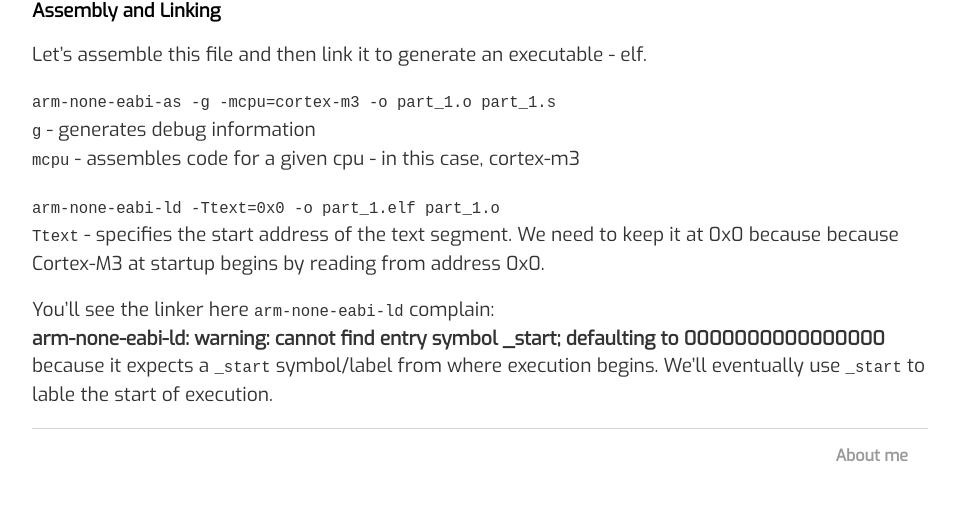
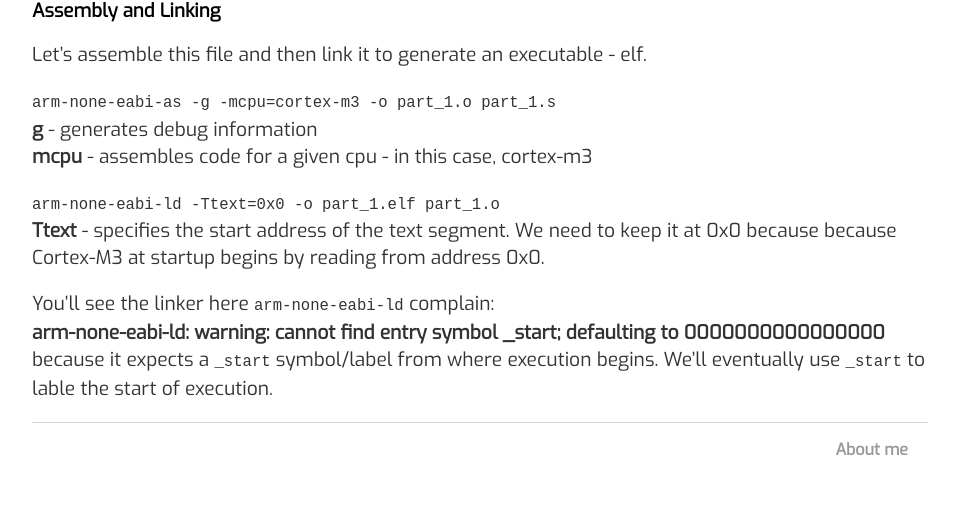
Before and after one commit to varun-venkatesh/varun-venkatesh.github.io, a Jekyll site: the page built from _posts/2020-09-28-bare-mtl-chapter2.md, in a window 1280 px wide. Shown: the part 1982-2505 px from the top of the page, without its empty margins (160-1118 px from the left). Built offline with Jekyll 4.4.1, drawn with Linux system fonts in a browser that asks for light colours.

Commit message:
Update 2020-09-28-bare-mtl-chapter2.md

````diff
--- a/_posts/2020-09-28-bare-mtl-chapter2.md
+++ b/_posts/2020-09-28-bare-mtl-chapter2.md
@@ -66,11 +66,11 @@
 Let's assemble this file and then link it to generate an executable - elf.
 
 ```arm-none-eabi-as -g -mcpu=cortex-m3 -o part_1.o part_1.s```
-```g``` - generates debug information
-```mcpu``` - assembles code for a given cpu - in this case, cortex-m3
+**g** - generates debug information
+**mcpu** - assembles code for a given cpu - in this case, cortex-m3
 
 ```arm-none-eabi-ld -Ttext=0x0 -o part_1.elf part_1.o```
-```Ttext``` - specifies the start address of the text segment. We need to keep it at 0x0 because because Cortex-M3 at startup begins by reading from address 0x0.
+**Ttext** - specifies the start address of the text segment. We need to keep it at 0x0 because because Cortex-M3 at startup begins by reading from address 0x0.
 
 You'll see the linker here ```arm-none-eabi-ld``` complain:
 **arm-none-eabi-ld: warning: cannot find entry symbol _start; defaulting to 0000000000000000**
````
